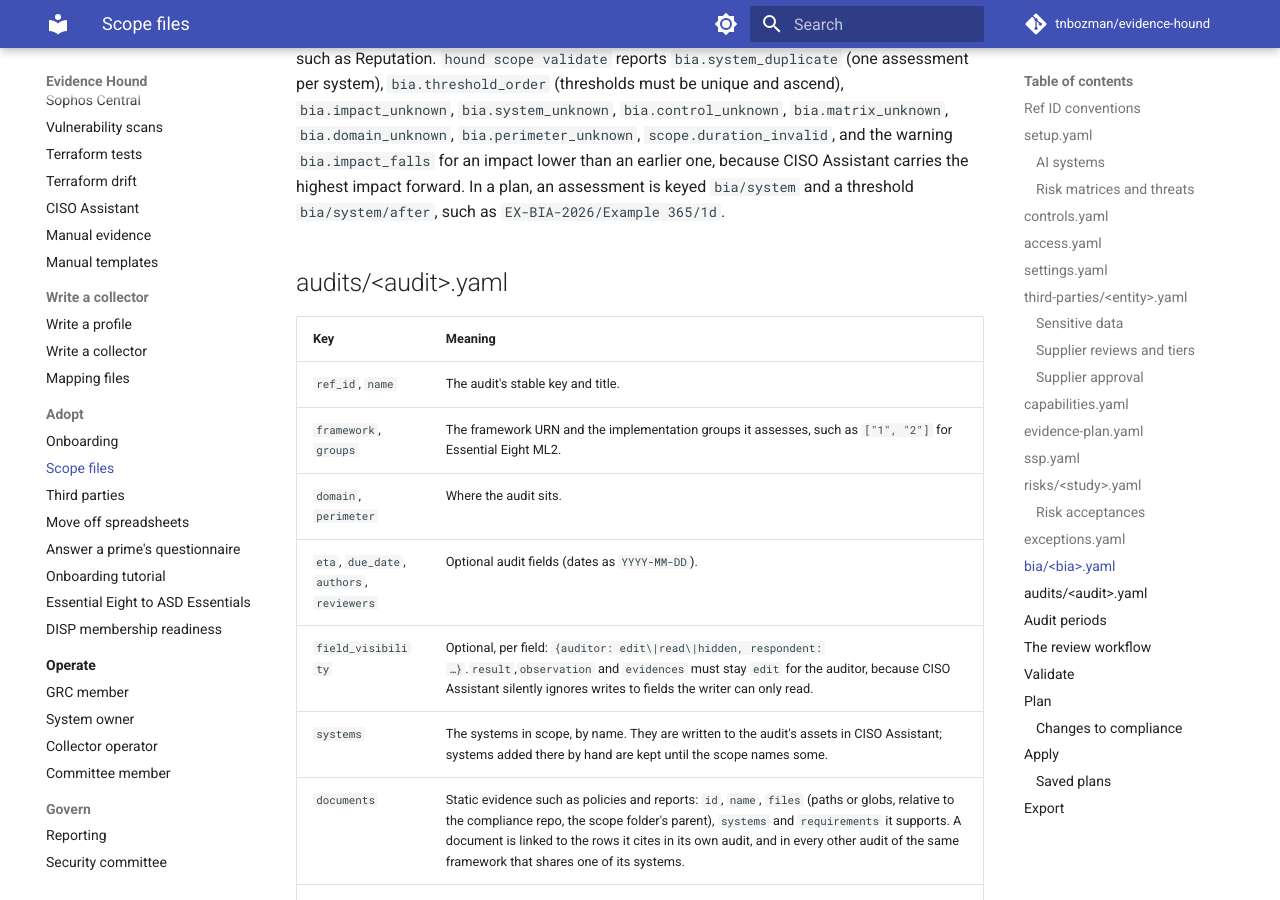
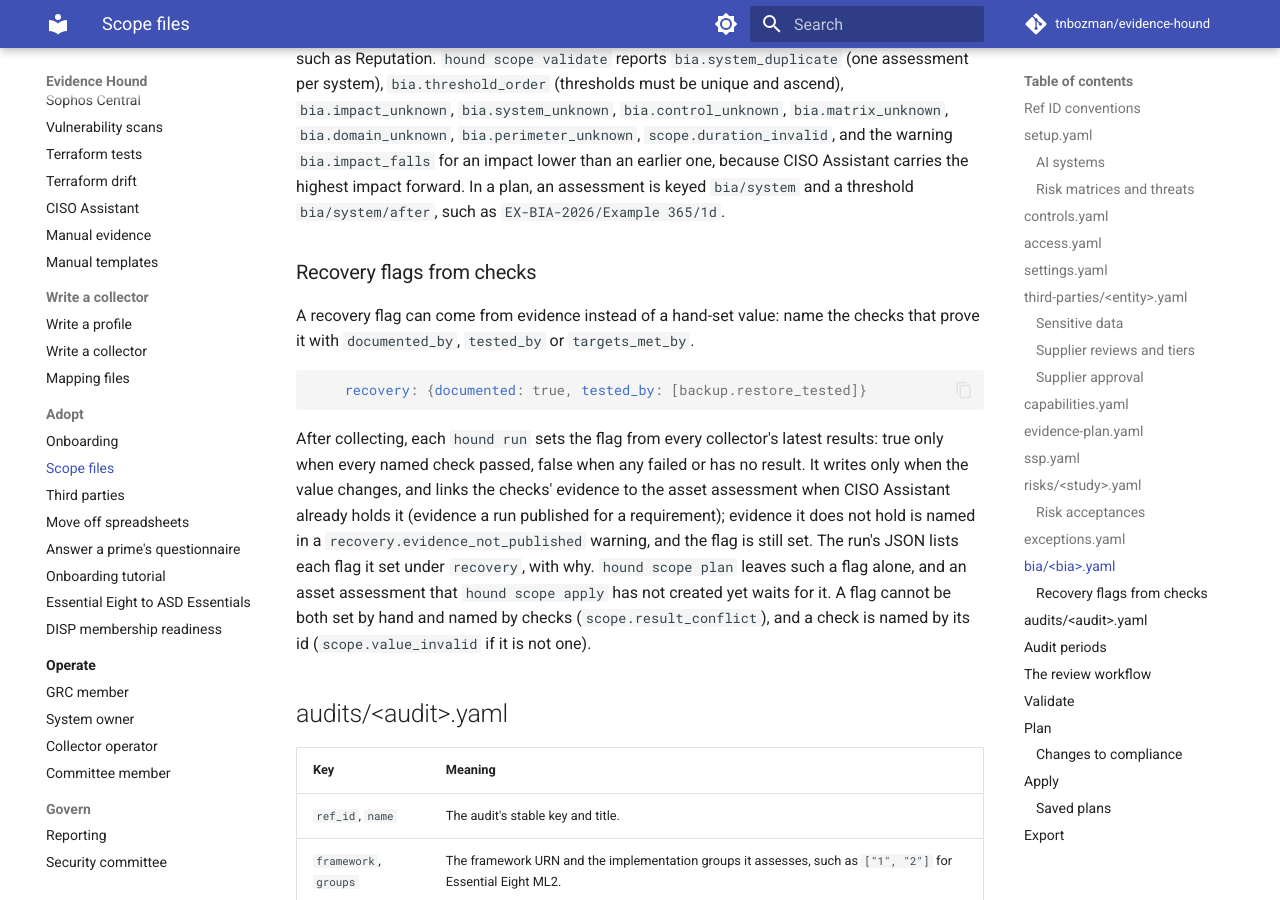
Before and after one commit to tnbozman/evidence-hound, an MkDocs documentation site: the page built from docs/scope.md, in a window 1280 px wide and 900 px high, scrolled down 17212 px. Built offline with MkDocs 1.6.1 and Material for MkDocs 9.7.7, drawn with Linux system fonts in a browser that asks for light colours; comment, search, counter and statistics services are not loaded.

Commit message:
docs(s15-05): recovery flags from checks in scope.md and the sprint notes
Co-Authored-By: Claude Opus 5.5 <noreply@anthropic.com>
Claude-Session: https://claude.ai/code/session_01QC7Mi88DCzDgw6LYwYAYhv

````diff
--- a/docs/scope.md
+++ b/docs/scope.md
@@ -492,6 +492,23 @@ ascend), `bia.impact_unknown`, `bia.system_unknown`, `bia.control_unknown`, `bia
 CISO Assistant carries the highest impact forward. In a plan, an assessment is keyed `bia/system` and a threshold `bia/system/after`, such
 as `EX-BIA-2026/Example 365/1d`.
 
+### Recovery flags from checks
+
+A recovery flag can come from evidence instead of a hand-set value: name the checks that prove it with `documented_by`, `tested_by` or
+`targets_met_by`.
+
+```yaml
+    recovery: {documented: true, tested_by: [backup.restore_tested]}
+```
+
+After collecting, each `hound run` sets the flag from every collector's latest results: true only when every named check passed, false
+when any failed or has no result. It writes only when the value changes, and links the checks' evidence to the asset assessment when
+CISO Assistant already holds it (evidence a run published for a requirement); evidence it does not hold is named in a
+`recovery.evidence_not_published` warning, and the flag is still set. The run's JSON lists each flag it set under `recovery`, with why.
+`hound scope plan` leaves such a flag alone, and an asset assessment that `hound scope apply` has not created yet waits for it. A flag
+cannot be both set by hand and named by checks (`scope.result_conflict`), and a check is named by its id (`scope.value_invalid` if it is
+not one).
+
 ## audits/&lt;audit&gt;.yaml
 
 | Key | Meaning |
````
Also changed, not shown: docs/sprints/s15-risk-threats-and-bia.md (+11 -0 lines).
